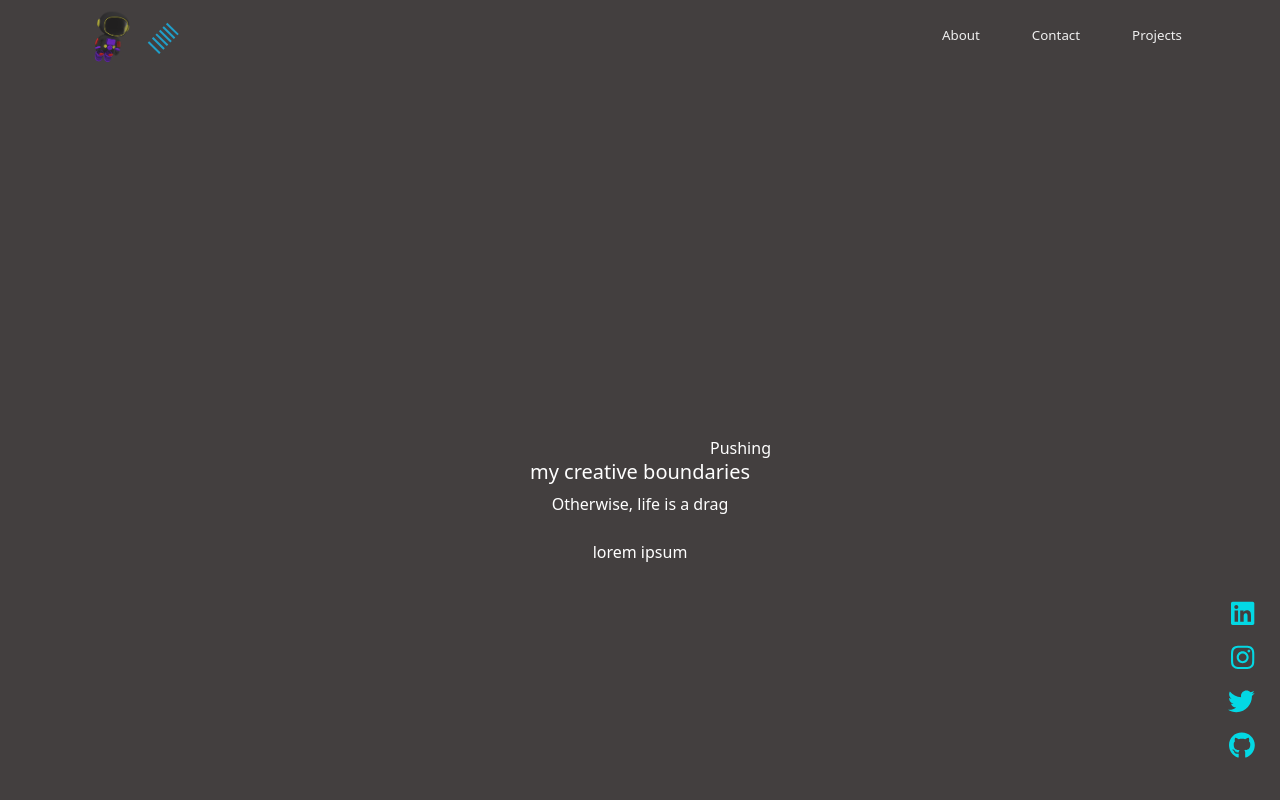
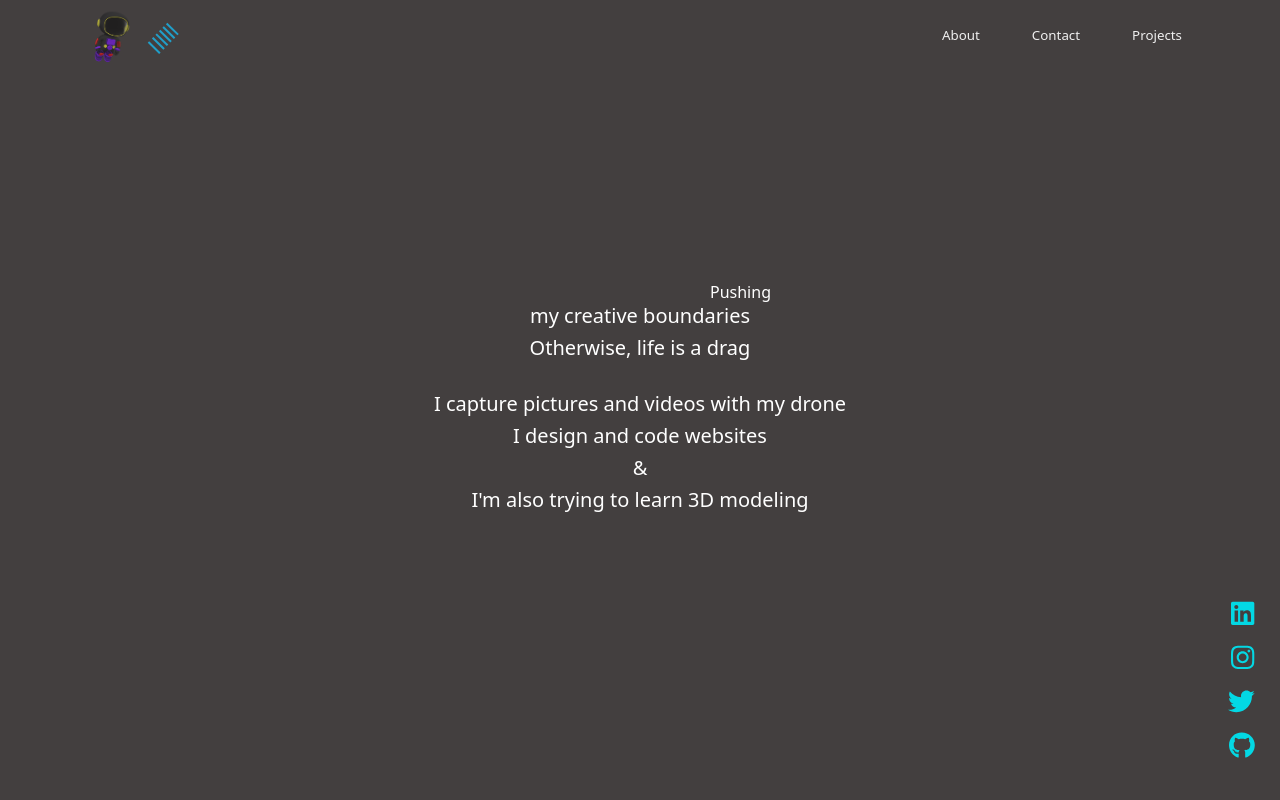
Before and after one commit to 4lexjandro/portfolio, a React (Create React App) app: page /about in a window 1280 px wide. Shown: the top 800 px of the page. Built offline with nearby package versions, Linux system fonts and the light colour scheme.

Commit message:
changed background and about page

```diff
--- a/src/Routes/About.jsx
+++ b/src/Routes/About.jsx
@@ -21,9 +21,9 @@ export const About = () => {
 
       <main className="main">
         <section className="content">
-         <br/><br/><br/>
 
-<br/><br/><br/><br/><br/><br/>
+
+
 
 
           <motion.div animate={{ x: 100, y: 0, rotate:360 }}
@@ -39,14 +39,17 @@ transition={{ duration: 3 }} >Pushing</motion.div>
                 bounceStiffness: 100
                 }}
                 >
-                Otherwise, life is a drag
+               <h5> Otherwise, life is a drag </h5>
                 </motion.div>
           <br/>
 
 
-          <p>
-            lorem ipsum
-          </p>
+          <h5>I capture pictures and videos with my drone
+          </h5>
+          <h5>I design and code websites</h5>
+          <h5>&</h5>
+          <h5>I'm also trying to learn 3D modeling</h5>
+
            </section>
 
 
--- a/src/Routes/Home.jsx
+++ b/src/Routes/Home.jsx
@@ -2,6 +2,7 @@
 import React from 'react'
 import { motion } from 'framer-motion'
 import head4 from '../Visuals/head4.png'
+import head5 from '../Visuals/head5.png'
 import rocket1 from '../Visuals/rocket1.png'
 import rocket2 from '../Visuals/rocket2.png'
 import rocket3 from '../Visuals/rocket3.png'
@@ -26,7 +27,7 @@ export const Home = () => {
 <div className='area'>
 
 
-    <img src={head4} className='w-full h-full object-cover absolute ' alt='helmet'/>
+    <img src={head5} className='w-5/6 h-5/6 object-cover absolute ' alt='helmet'/>
     {/* Old classname for img
     w-full h-full object-cover absolute  */}
 
```
Also changed, not shown: src/Visuals/head5.png.
